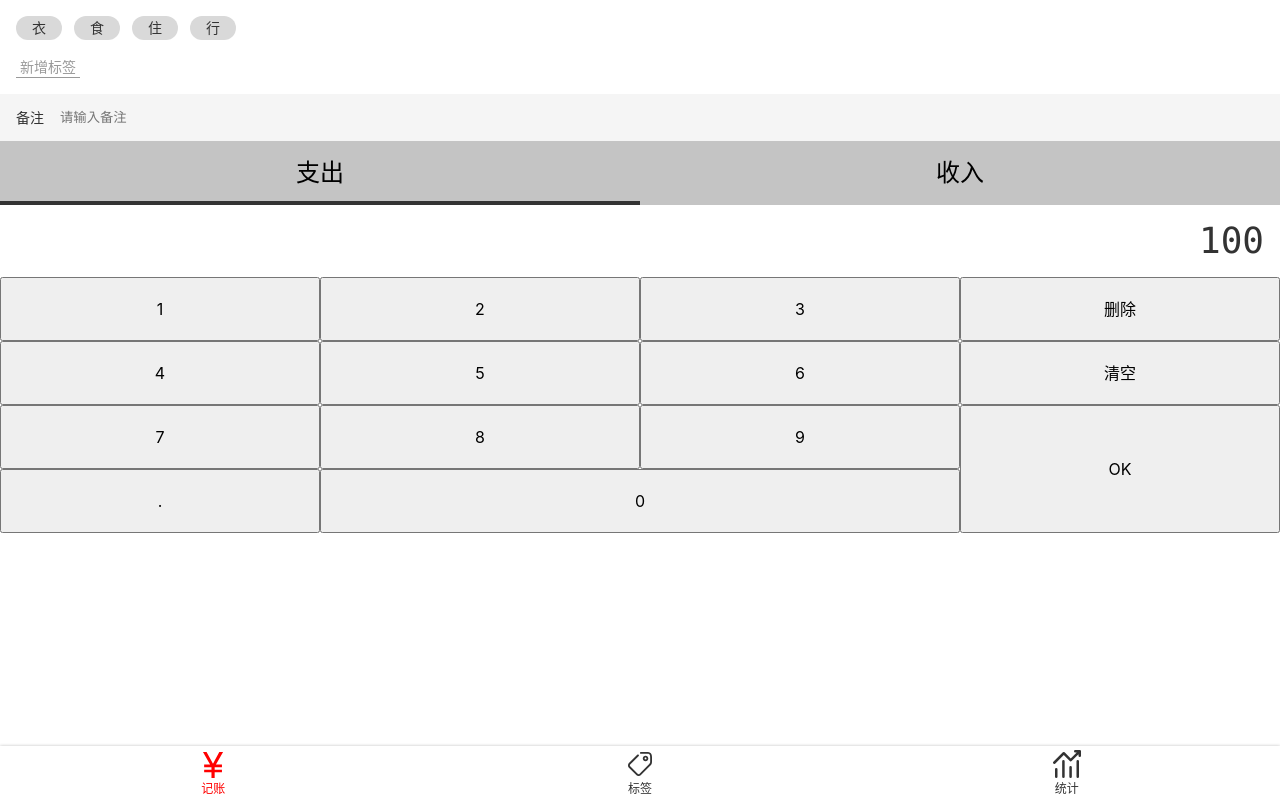
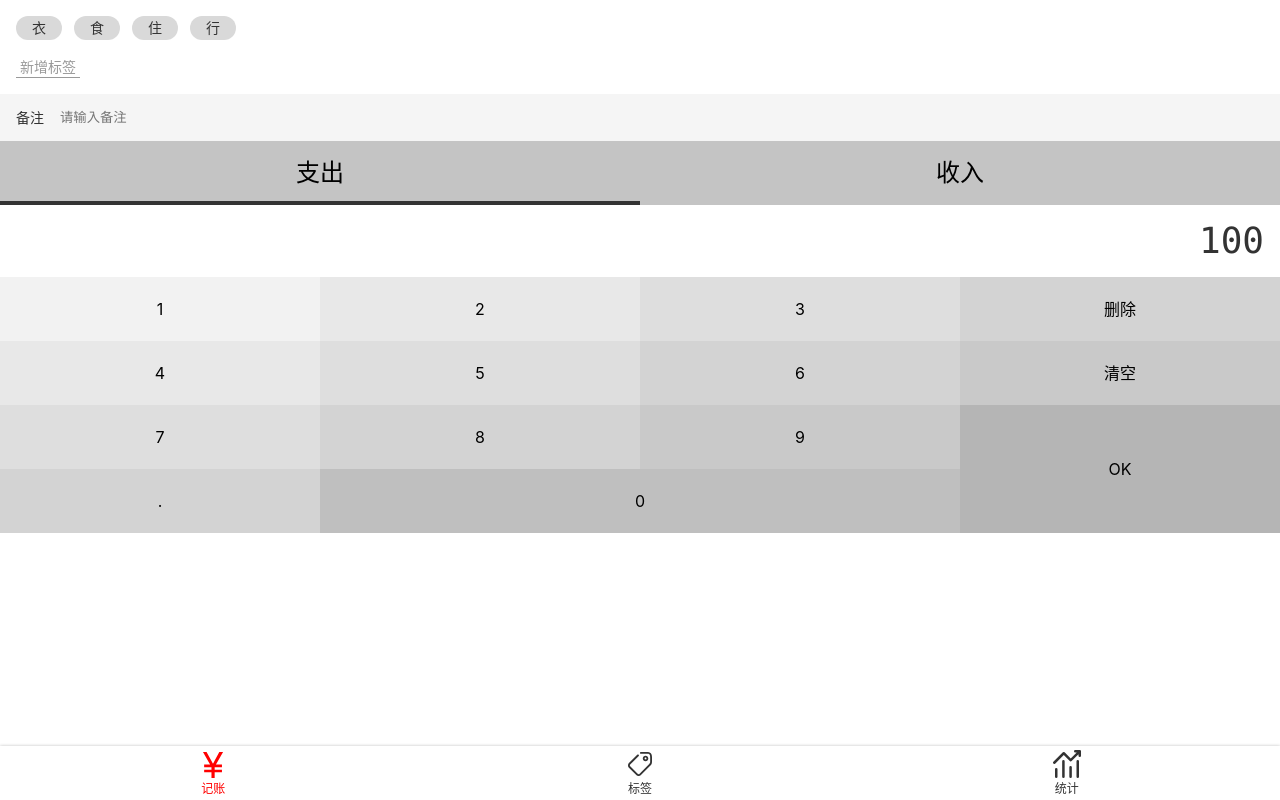
Before and after one commit to GeekyGuang/dobby-vue-code, a Vue app: page /#/money in a window 1280 px wide. Built offline with nearby package versions, Linux system fonts and the light colour scheme.

Commit message:
button background

```diff
--- a/src/views/Money.vue
+++ b/src/views/Money.vue
@@ -64,11 +64,39 @@ name: "Money",
     }
     .buttons {
       @extend %clearFix;
-
+      $bg: #f2f2f2;
       > button {
+        background: transparent;
+        border: none;
         width: 25%;
         height: 64px;
         float: left;
+
+        &:nth-child(1){
+          background: $bg;
+        }
+        &:nth-child(2), &:nth-child(5) {
+          background: darken($bg, 4%);
+        }
+        &:nth-child(3), &:nth-child(6), &:nth-child(9) {
+          background: darken($bg, 4*2%);
+        }
+        &:nth-child(4), &:nth-child(7), &:nth-child(10), &:nth-child(13) {
+          background: darken($bg, 4*3%);
+        }
+        &:nth-child(8), &:nth-child(11){
+          background: darken($bg, 4*4%);
+        }
+        &:nth-child(14) {
+          background: darken($bg, 4*5%);
+        }
+        &:nth-child(12) {
+          background: darken($bg, 4*6%);
+        }
+
+        &:active {
+          background: #fff;
+        }
       }
       .OK {
         height: 64*2px;
```
